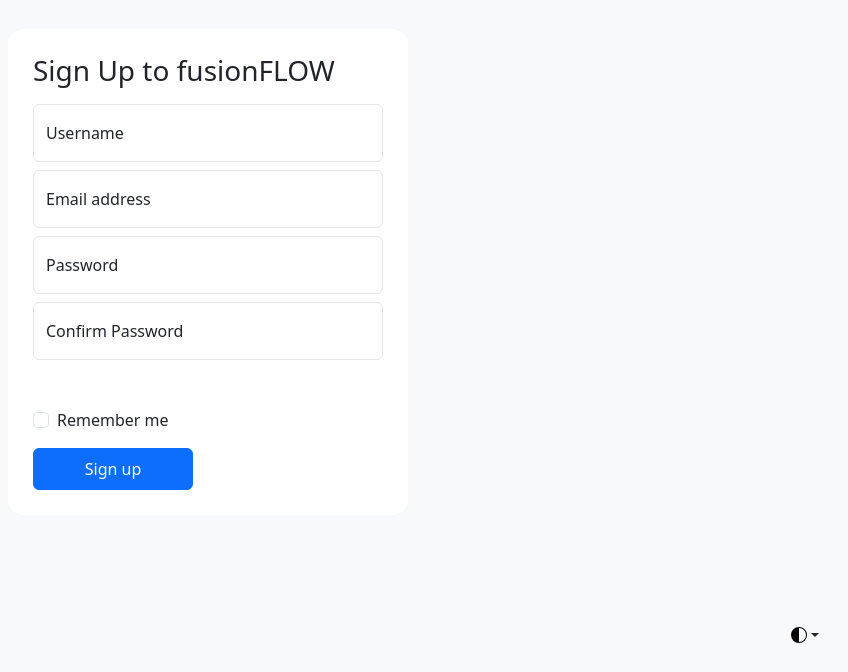
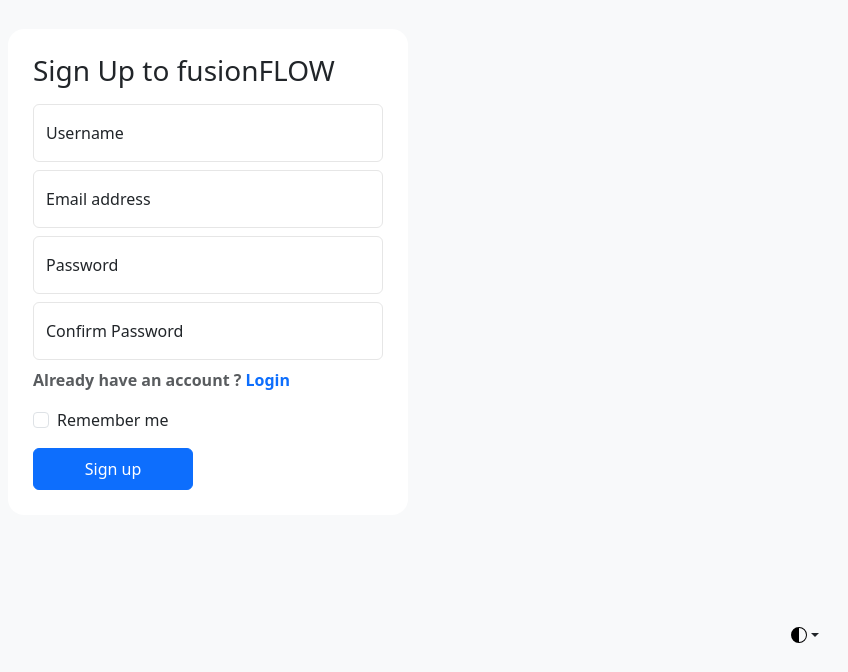
Before and after one commit to ChandelAnish/fusionFLOW, a React (Vite) app in the folder client/: page /signup in a window 1280 px wide. Shown: the part 128-800 px from the top of the page, without its empty margins (432-1280 px from the left). Built offline with nearby package versions, Linux system fonts and the light colour scheme.

Commit message:
signin-signup form navigation

```diff
--- a/client/src/App.css
+++ b/client/src/App.css
@@ -59,3 +59,8 @@
     transform: scale(1);
     transition: all .4s;
 }
+
+/* Cursor Pointer Not Working Bootstrap So Give HighPriority */
+.cursor-pointer {
+    cursor: pointer !important;
+}
--- a/client/src/auth/SignIn.jsx
+++ b/client/src/auth/SignIn.jsx
@@ -1,49 +1,54 @@
 import React, { useState } from "react";
+import { useNavigate } from "react-router-dom";
+export default function SignIn() {
+  const [warningMsg, setwarningMsg] = useState("");
 
-export default function SignIn() {
-
-  const [warningMsg, setwarningMsg] = useState('');
-
+  const navigate = useNavigate();
   const handelFormSubmit = async (e) => {
-    e.preventDefault()
-    setwarningMsg('');
-    const form = e.target
+    e.preventDefault();
+    setwarningMsg("");
+    const form = e.target;
 
     const email = form.email.value;
     const password = form.password.value;
 
-    const userDetails = { email, password }
+    const userDetails = { email, password };
 
-    const response = await signin(userDetails)
+    const response = await signin(userDetails);
     if (response.signin) {
-      window.open('/', '_parent')
-      console.log(response)
+      window.open("/", "_parent");
+      console.log(response);
+    } else {
+      setwarningMsg(response.msg);
     }
-    else {
-      setwarningMsg(response.msg)
-    }
-  }
+  };
 
   const signin = async (userDetails) => {
     try {
-      const response = await fetch(`${import.meta.env.VITE_SERVER_URL}/signin`, {
-        method: 'POST',
-        headers: {
-          'Content-type': 'application/json'
-        },
-        credentials:"include",
-        body: JSON.stringify(userDetails)
-      })
-      const data = await response.json()
-      return data
+      const response = await fetch(
+        `${import.meta.env.VITE_SERVER_URL}/signin`,
+        {
+          method: "POST",
+          headers: {
+            "Content-type": "application/json",
+          },
+          credentials: "include",
+          body: JSON.stringify(userDetails),
+        }
+      );
+      const data = await response.json();
+      return data;
     } catch (error) {
-      console.log(error)
+      console.log(error);
     }
-  }
+  };
 
   return (
     <>
-      <div className="d-flex align-items-center py-4 bg-body-tertiary" style={{ height: '100vh' }}>
+      <div
+        className="d-flex align-items-center py-4 bg-body-tertiary"
+        style={{ height: "100vh" }}
+      >
         <svg xmlns="http://www.w3.org/2000/svg" className="d-none">
           <symbol id="check2" viewBox="0 0 16 16">
             <path d="M13.854 3.646a.5.5 0 0 1 0 .708l-7 7a.5.5 0 0 1-.708 0l-3.5-3.5a.5.5 0 1 1 .708-.708L6.5 10.293l6.646-6.647a.5.5 0 0 1 .708 0z"></path>
@@ -131,9 +136,10 @@
           </ul>
         </div>
 
-        <main className="form-signin m-auto rounded-4" style={{ width: "20rem", backgroundColor: "white", padding: "25px" }}>
-
-
+        <main
+          className="form-signin m-auto rounded-4"
+          style={{ width: "20rem", backgroundColor: "white", padding: "25px" }}
+        >
           {/* form */}
           <form onSubmit={handelFormSubmit}>
             <h1 className="h3 mb-3 fw-normal">Welcome back !</h1>
@@ -161,11 +167,27 @@
             </div>
 
             {/* warning message */}
-            <div className="text-danger m-2" style={{ height: '24px', textAlign: "center" }}>
-              {warningMsg} &nbsp;
-              {(warningMsg==="User not exists") && <a href="/signup">Sign-up</a>}
+            {/* It will Display Only Have On Error */}
+            {warningMsg && (
+              <div
+                className="text-danger m-2"
+                style={{ height: "24px", textAlign: "center" }}
+              >
+                {warningMsg} &nbsp;
+                {warningMsg === "User not exists" && (
+                  <a href="/signup">Sign-up</a>
+                )}
+              </div>
+            )}
+            <div className="mt-2 text-muted text-primary fw-bolder">
+              Dont have an account ?
+              {" "} <span
+                className="fw-bold cursor-pointer text-primary"
+                onClick={() => navigate("/signup")}
+              >
+                 Signup
+              </span>
             </div>
-
             <div className="form-check text-start my-3">
               <input
                 className="form-check-input"
@@ -177,10 +199,13 @@
                 Remember me
               </label>
             </div>
-            <button className="btn btn-primary py-2" type="submit" style={{ width: "10rem" }}>
+            <button
+              className="btn btn-primary py-2"
+              type="submit"
+              style={{ width: "10rem" }}
+            >
               Sign in
             </button>
-
           </form>
         </main>
 
--- a/client/src/auth/SignUp.jsx
+++ b/client/src/auth/SignUp.jsx
@@ -1,8 +1,11 @@
 import React, { useState } from "react";
+import {useNavigate} from "react-router-dom"
 
 export default function SignUp() {
 
   const [warningMsg,setwarningMsg] =useState('');
+
+  const navigate = useNavigate();
 
   const handelFormSubmit = async (e) => {
     e.preventDefault()
@@ -186,9 +189,12 @@
             </div>
 
             {/* warning message */}
-            <div className="text-danger m-2" style={{height:'24px',textAlign:"center"}}>
+            {/* It will Display Only Have On Error */}
+           {warningMsg && <div className="text-danger m-2" style={{height:'24px',textAlign:"center"}}>
               {warningMsg}
-            </div>
+            </div>}
+
+            <div className="mt-2 text-muted fw-bolder">Already have an account ? <span className="fw-bold cursor-pointer text-primary"  onClick={() => navigate("/signin")}>Login</span></div>
 
             <div className="form-check text-start my-3">
               <input
```
